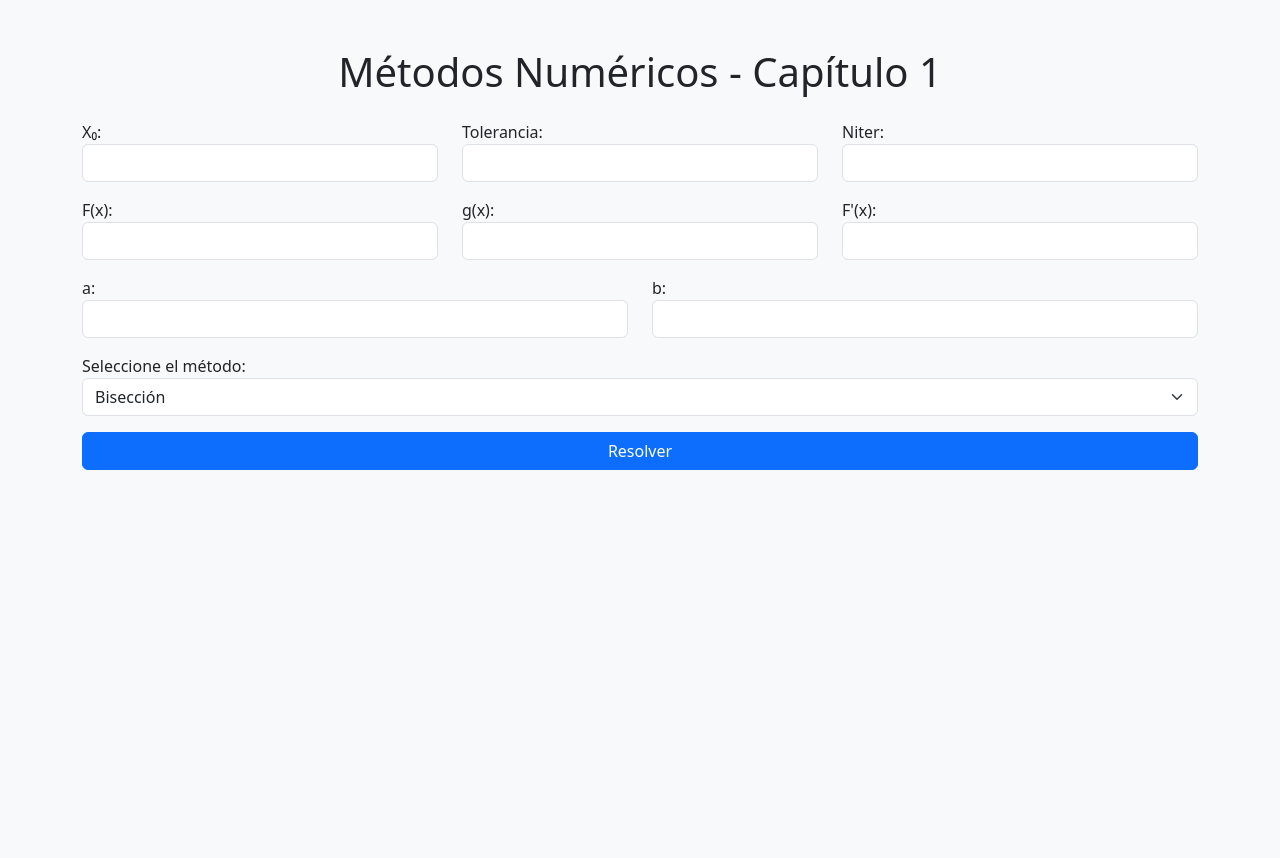
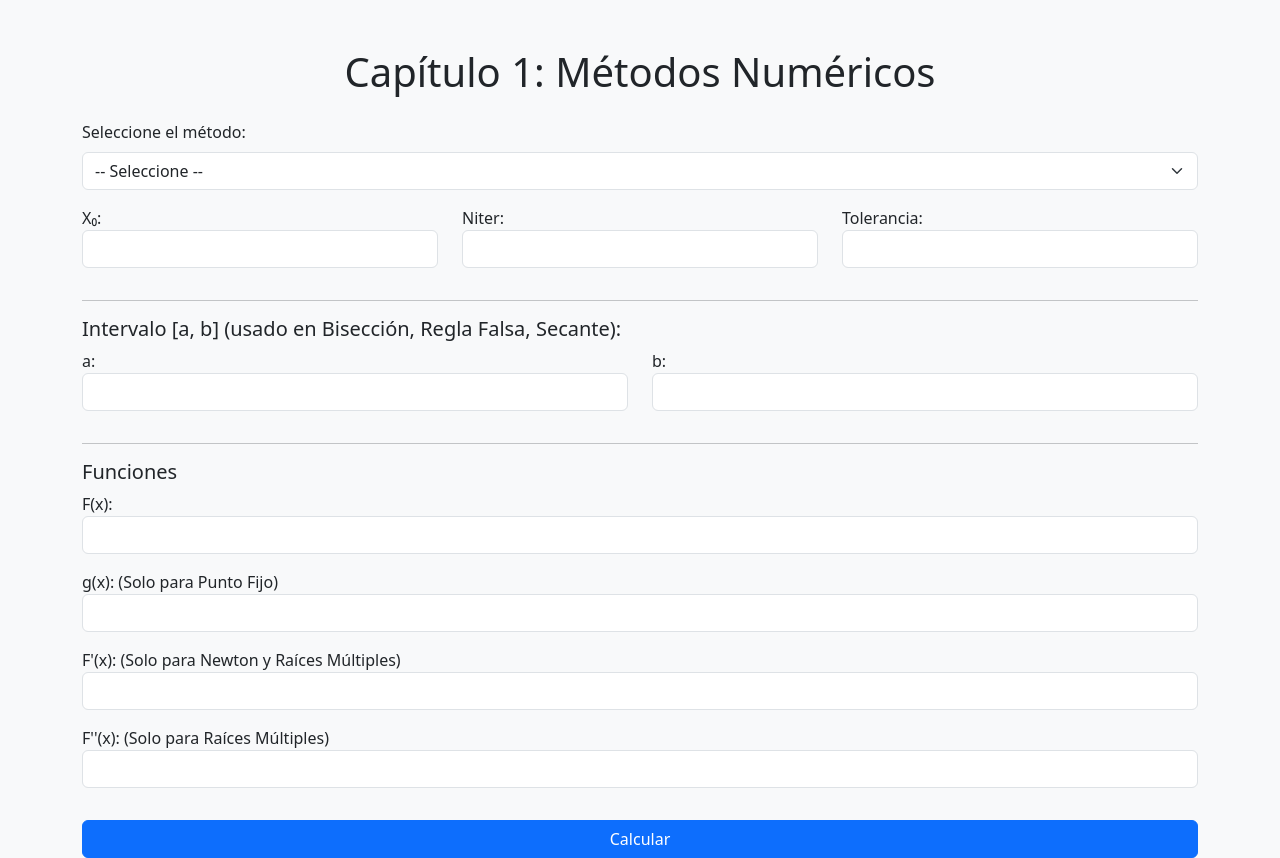
Before and after one commit to jennlope/FinalAnalisis, a Django app: page / in a window 1280 px wide. Before the commit the page ends 470 px from the top, so only its background shows below. Run offline with Django 5.2, Linux system fonts and the light colour scheme.

Commit message:
Metodos Añadidos

```diff
--- a/Capitulo1/templates/formulario.html
+++ b/Capitulo1/templates/formulario.html
@@ -2,34 +2,19 @@
 <html lang="es">
 <head>
     <meta charset="UTF-8">
-    <title>Métodos Numéricos - Capítulo 1</title>
+    <title>Métodos Numéricos</title>
     <link href="https://cdn.jsdelivr.net/npm/bootstrap@5.3.0/dist/css/bootstrap.min.css" rel="stylesheet">
 </head>
 <body class="bg-light">
 <div class="container mt-5">
-    <h1 class="text-center mb-4">Métodos Numéricos - Capítulo 1</h1>
+    <h1 class="text-center mb-4">Capítulo 1: Métodos Numéricos</h1>
     <form method="post">
         {% csrf_token %}
-        <div class="row mb-3">
-            <div class="col"><label>X₀:</label><input type="text" name="x0" class="form-control"></div>
-            <div class="col"><label>Tolerancia:</label><input type="text" name="tolerancia" class="form-control"></div>
-            <div class="col"><label>Niter:</label><input type="number" name="niter" class="form-control"></div>
-        </div>
-
-        <div class="row mb-3">
-            <div class="col"><label>F(x):</label><input type="text" name="fx" class="form-control"></div>
-            <div class="col"><label>g(x):</label><input type="text" name="gx" class="form-control"></div>
-            <div class="col"><label>F'(x):</label><input type="text" name="dfx" class="form-control"></div>
-        </div>
-
-        <div class="row mb-3">
-            <div class="col"><label>a:</label><input type="text" name="a" class="form-control"></div>
-            <div class="col"><label>b:</label><input type="text" name="b" class="form-control"></div>
-        </div>
 
         <div class="mb-3">
-            <label>Seleccione el método:</label>
-            <select name="metodo" class="form-select">
+            <label for="metodo" class="form-label">Seleccione el método:</label>
+            <select class="form-select" name="metodo" required>
+                <option value="">-- Seleccione --</option>
                 <option value="biseccion">Bisección</option>
                 <option value="puntofijo">Punto Fijo</option>
                 <option value="reglafalsa">Regla Falsa</option>
@@ -39,7 +24,54 @@
             </select>
         </div>
 
-        <button type="submit" class="btn btn-primary w-100">Resolver</button>
+        <div class="row">
+            <div class="col-md-4 mb-3">
+                <label>X₀:</label>
+                <input type="text" name="x0" class="form-control">
+            </div>
+            <div class="col-md-4 mb-3">
+                <label>Niter:</label>
+                <input type="number" name="niter" class="form-control">
+            </div>
+            <div class="col-md-4 mb-3">
+                <label>Tolerancia:</label>
+                <input type="text" name="tolerancia" class="form-control">
+            </div>
+        </div>
+
+        <hr>
+        <h5>Intervalo [a, b] (usado en Bisección, Regla Falsa, Secante):</h5>
+        <div class="row">
+            <div class="col-md-6 mb-3">
+                <label>a:</label>
+                <input type="text" name="a" class="form-control">
+            </div>
+            <div class="col-md-6 mb-3">
+                <label>b:</label>
+                <input type="text" name="b" class="form-control">
+            </div>
+        </div>
+
+        <hr>
+        <h5>Funciones</h5>
+        <div class="mb-3">
+            <label>F(x):</label>
+            <input type="text" name="fx" class="form-control">
+        </div>
+        <div class="mb-3">
+            <label>g(x): (Solo para Punto Fijo)</label>
+            <input type="text" name="gx" class="form-control">
+        </div>
+        <div class="mb-3">
+            <label>F'(x): (Solo para Newton y Raíces Múltiples)</label>
+            <input type="text" name="dfx" class="form-control">
+        </div>
+        <div class="mb-3">
+            <label>F''(x): (Solo para Raíces Múltiples)</label>
+            <input type="text" name="ddfx" class="form-control">
+        </div>
+
+        <button type="submit" class="btn btn-primary w-100 mt-3">Calcular</button>
     </form>
 </div>
 </body>
--- a/Capitulo1/views.py
+++ b/Capitulo1/views.py
@@ -1,7 +1,10 @@
 from django.shortcuts import render
+from .metodos import biseccion, punto_fijo, regla_falsa, secante, newton, raices_multiples
 
-# Create your views here.
 def capitulo1_view(request):
+    datos = {}       # <-- Definimos datos por defecto
+    resultado = None # <-- Lo mismo con resultado
+
     if request.method == "POST":
         metodo = request.POST.get("metodo")
         datos = {
@@ -15,5 +18,24 @@ def capitulo1_view(request):
             "b": request.POST.get("b"),
             "metodo": metodo,
         }
-        return render(request, "resultados.html", {"datos": datos})
-    return render(request, "formulario.html")
+
+        try:
+            if metodo == "biseccion":
+                resultado = biseccion(datos["fx"], datos["a"], datos["b"], datos["tol"], datos["niter"])
+            elif metodo == "puntofijo":
+                resultado = punto_fijo(datos["gx"], datos["x0"], datos["tol"], datos["niter"])
+            elif metodo == "reglafalsa":
+                resultado = regla_falsa(datos["fx"], datos["a"], datos["b"], datos["tol"], datos["niter"])
+            elif metodo == "secante":
+                resultado = secante(datos["fx"], datos["a"], datos["b"], datos["tol"], datos["niter"])
+            elif metodo == "newton":
+                resultado = newton(datos["fx"], datos["dfx"], datos["x0"], datos["tol"], datos["niter"])
+            elif metodo == "multiples":
+                ddfx = request.POST.get("ddfx")
+                resultado = raices_multiples(datos["fx"], datos["dfx"], ddfx, datos["x0"], datos["tol"], datos["niter"])
+        except Exception as e:
+            resultado = {"error": f"Error durante el cálculo: {str(e)}"}
+
+        return render(request, "resultados.html", {"datos": datos, "resultado": resultado})
+
+    return render(request, "formulario.html", {"datos": datos})
--- a/ProyectoAnalisisNumerico/settings.py
+++ b/ProyectoAnalisisNumerico/settings.py
@@ -63,6 +63,7 @@ TEMPLATES = [
                 "django.template.context_processors.request",
                 "django.contrib.auth.context_processors.auth",
                 "django.contrib.messages.context_processors.messages",
+
             ],
         },
     },
```
Also changed, not shown: Capitulo1/metodos.py (added, +106 -0 lines), Capitulo1/templates/resultados.html (+36 -5 lines).
